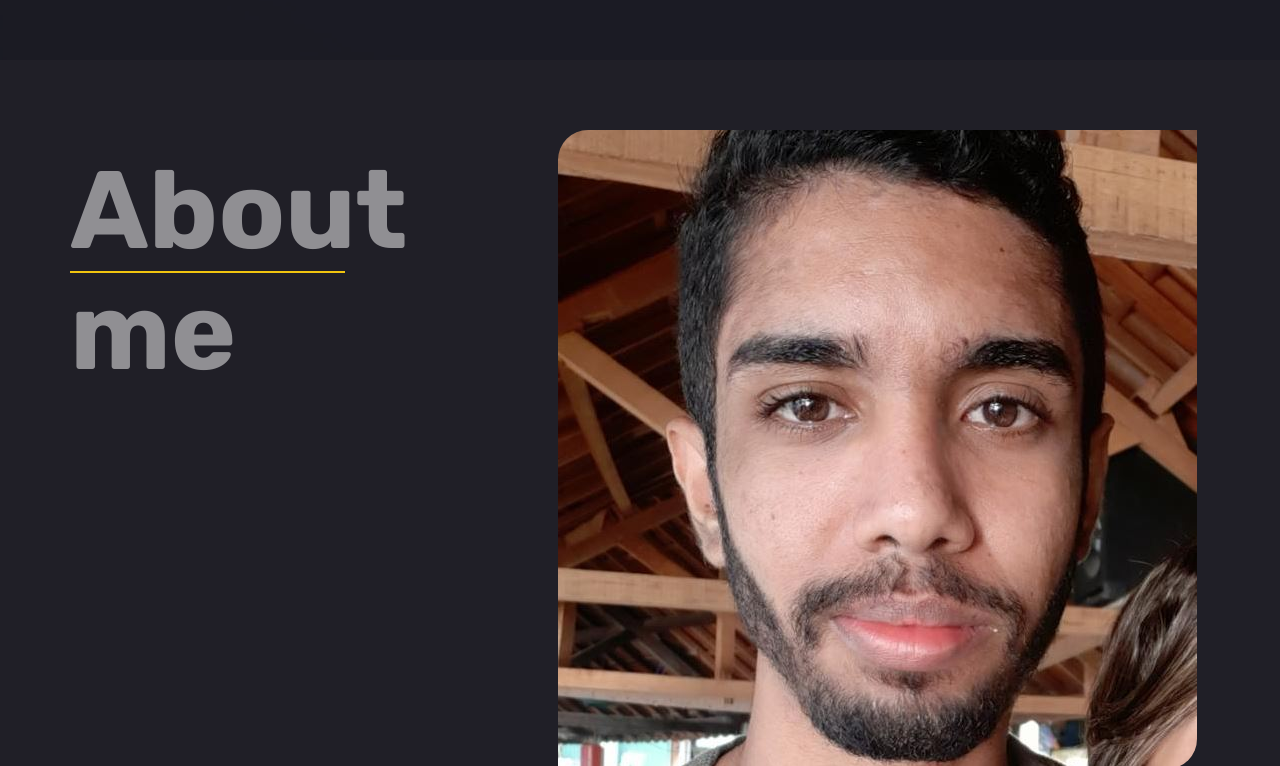
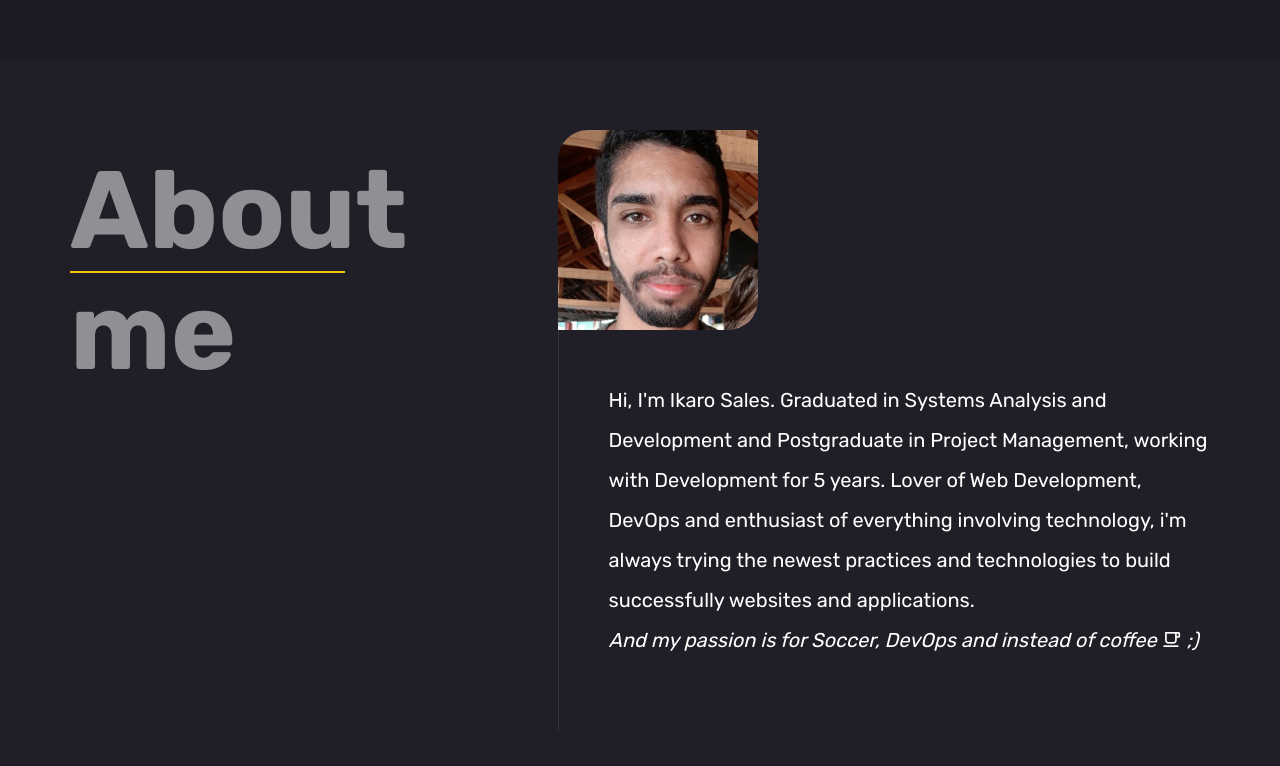
Before and after one commit to ikarosales/ikarosales.github.io, a plain HTML site: page index.html in a window 1280 px wide. Shown: the part 740-1506 px from the top of the page. Drawn offline with Linux system fonts and the light colour scheme.

Commit message:
Update index.html

```diff
--- a/index.html
+++ b/index.html
@@ -58,7 +58,7 @@
                             <h3 class="title title-about">About<br> me</h3>
                         </div>
                         <div class="col-sm-12 col-md-7">
-                            <img src="img/ikaro-sales.jpg" alt="Ikaro Sales front-end Developers" class="img-responsive">
+                            <img src="img/ikaro-sales.jpg" alt="Ikaro Sales front-end Developers" class="img-responsive" width="200">
                             <p class="description-about">
                                 Hi, I'm Ikaro Sales. Graduated in Systems Analysis and Development and Postgraduate in Project Management, working with Development for 5 years. Lover of Web Development, DevOps and enthusiast of everything involving technology, i'm always trying the newest practices and technologies to build successfully websites and applications.
                                 <br>
```
